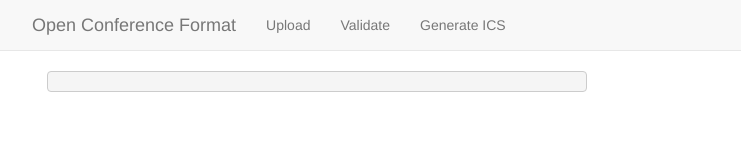
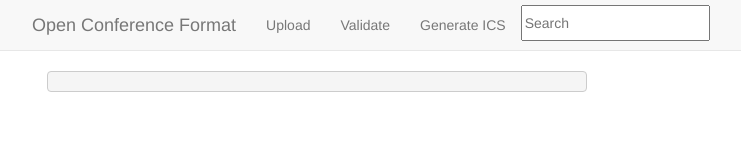
Before and after one commit to drpotato/p4p, a website with bundled scripts: page webapp/index.html in a window 1280 px wide. Shown: the whole page, without its empty margins (38-779 px from the left). Built offline with nearby package versions, Linux system fonts and the light colour scheme; a script that the page names is missing.

Commit message:
basic filter search

```diff
--- a/webapp/assets/css/main.css
+++ b/webapp/assets/css/main.css
@@ -6,7 +6,7 @@
 }
 
 .nav-span {
-    display: block;
+  display: block;
     position: relative;
     overflow: hidden;
     color: 777777;
@@ -14,10 +14,21 @@
     padding-top:15px;
     padding-bottom: 15px;
     line-height: 20px;
-
     background-color: transparent;
     list-style: outside none none;
 }
+
+.nav-search{
+    display: block;
+    position: relative;
+    overflow: hidden;
+    color: 777777;
+
+    margin-top:5px;
+    margin-bottom: 5px;
+    line-height: 30px;
+}
+
 .nav-input{
   position: absolute;
   top: 0;
--- a/webapp/index.html
+++ b/webapp/index.html
@@ -39,6 +39,9 @@
                         Generate ICS
                     </a>
                     </li>
+                    <li>
+                        <input class="nav-search" placeholder="Search" ng-model="query">
+                    </li>
                 </ul>
             </div>
         </div>
@@ -51,12 +54,11 @@
         <h1>{{event.title}}</h1>
         <map location="event.location"></map>
         <h3>{{event.startTime}}</h3>
-
         <h3>{{event.endTime}}</h3>
 
         <h3>{{event.organiser}}</h3>
         <ul class="list-unstyled">
-          <li ng-repeat="subEvent in event.subEvents" class="panel panel-default">
+          <li ng-repeat="subEvent in event.subEvents | filter:query" class="panel panel-default">
             <eventitem event="subEvent"></eventitem>
           </li>
         </ul>
```
